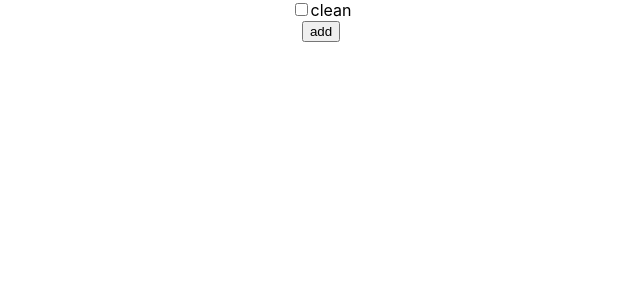
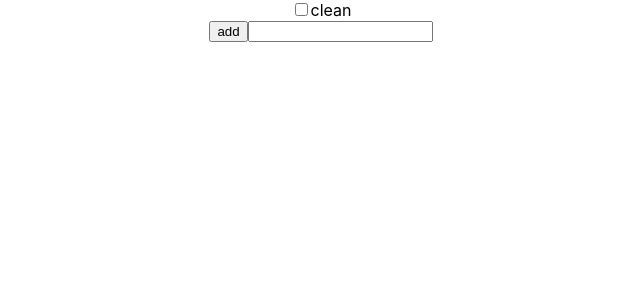
Before and after one commit to tatakulik/template, a React (Create React App) app: page / in a window 1280 px wide. Shown: the top 300 px of the page, without its empty margins (319-959 px from the left). Built offline with nearby package versions, Linux system fonts and the light colour scheme; the HTML template or start-up script is replaced by a standard one.

Commit message:
добавлено поле ввода

```diff
--- a/src/Addtodo.js
+++ b/src/Addtodo.js
@@ -4,12 +4,14 @@ import React, { Component } from 'react';
 import './Addtodo.css';
 
 type PropsType = { onClick: () => void };
+// type StateType = { box: string };
 
 class Addtodo extends Component<PropsType> {
   render() {
     return (
       <div className="Addtodo">
         <button type="button" onClick={this.props.onClick}>add</button>
+        <input type="text" />
       </div>
     );
   }
```
Also changed, not shown: src/Todolist.js (added, +20 -0 lines), src/Todolist.css (added).
